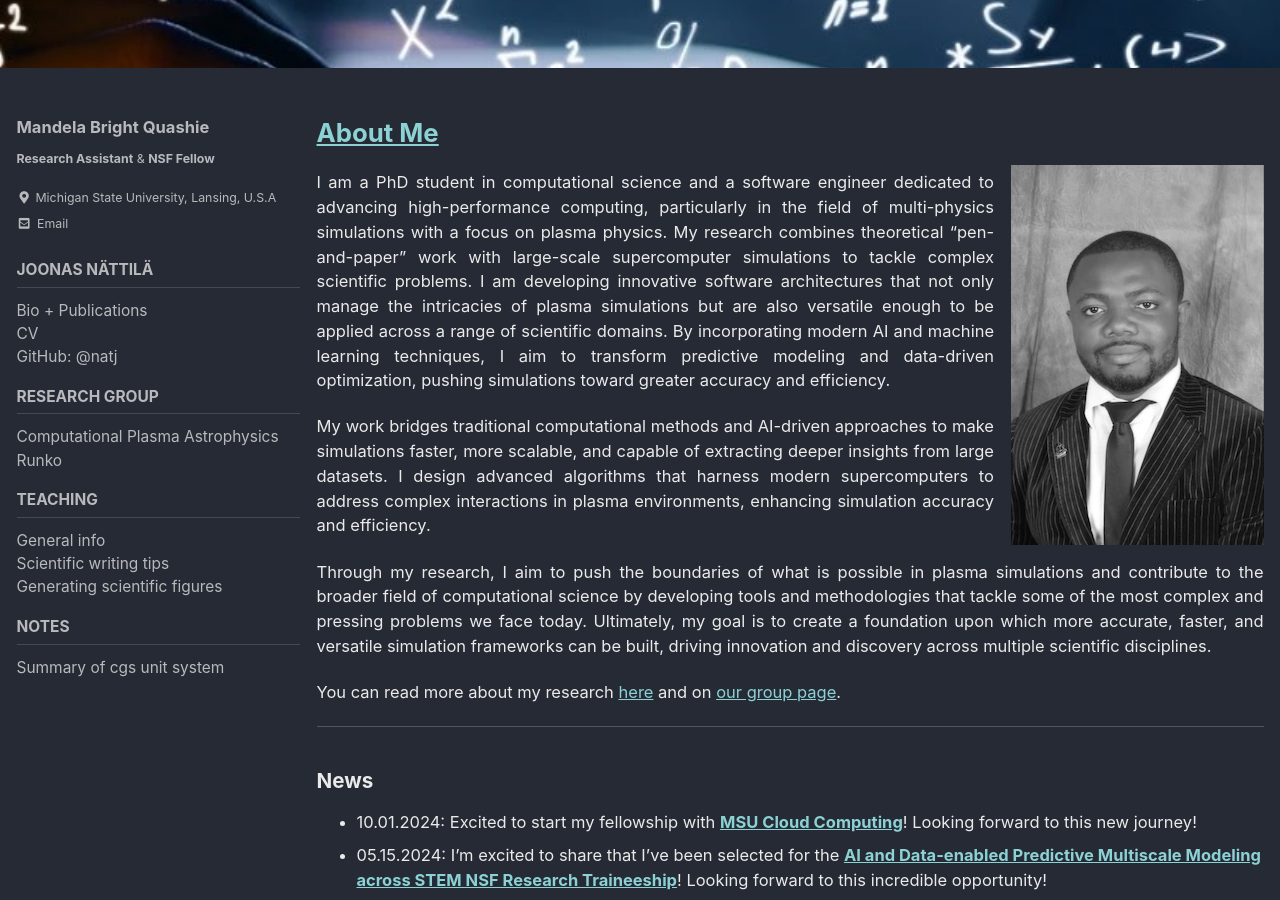
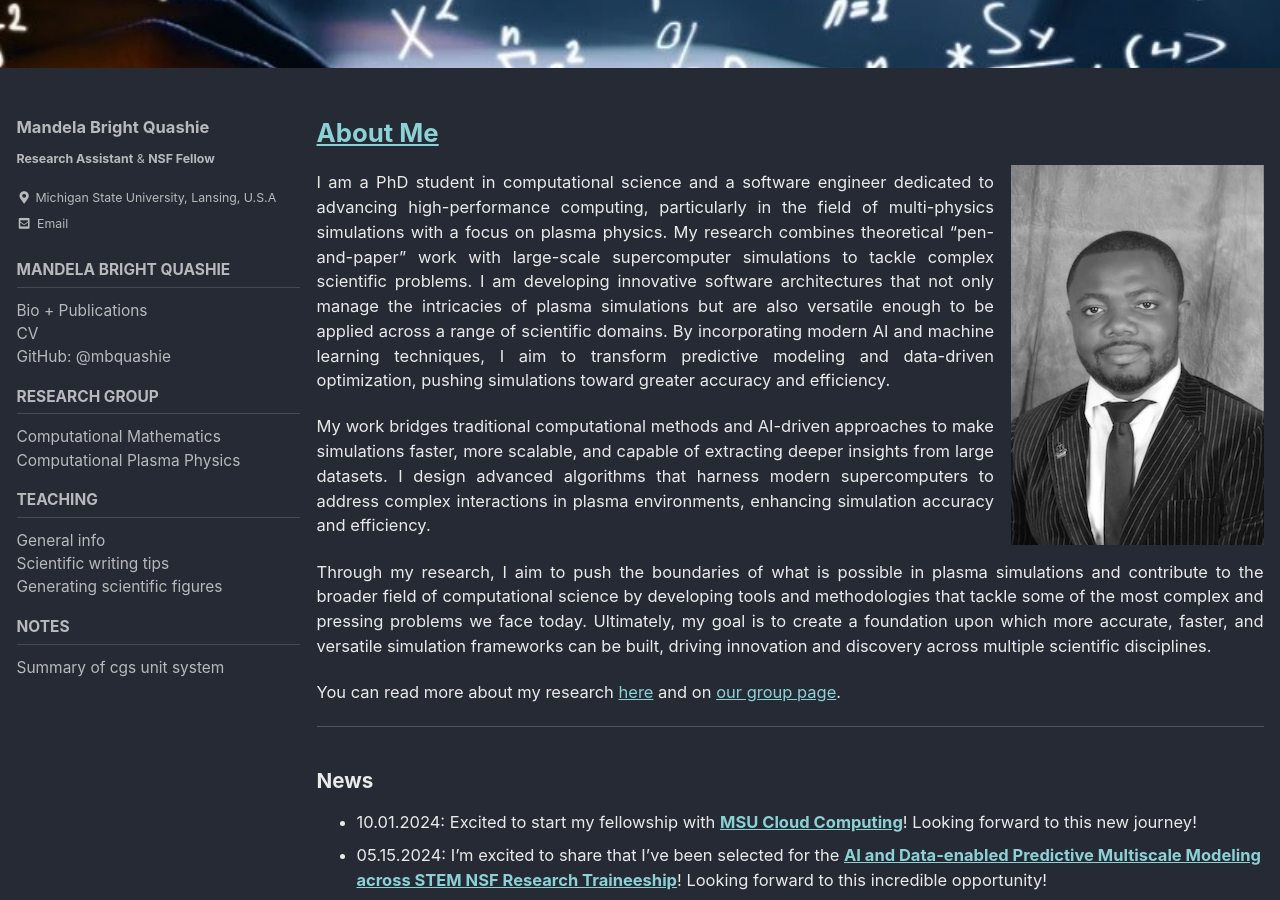
Before and after one commit to mbquashie/mbquashie.github.io, a Jekyll site: the page built from index.md, in a window 1280 px wide and 900 px high, scrolled down 323 px. Built offline with Jekyll 4.4.1, drawn with Linux system fonts in a browser that asks for light colours; cached includes are drawn as plain includes.

Commit message:
Updating Bio

```diff
--- a/_data/navigation.yml
+++ b/_data/navigation.yml
@@ -11,20 +11,20 @@ main:
 
 
 general:
-  - title: Joonas Nättilä
+  - title: Mandela Bright Quashie
     children:
       - title: "Bio + Publications"
         url: /about/
       - title: "CV"
         url: "https://cdn.jsdelivr.net/gh/natj/cv@master/cv_nattila.pdf"
-      - title: "GitHub: @natj"
-        url: "https://github.com/natj"
+      - title: "GitHub: @mbquashie"
+        url: "https://github.com/mbquashie"
   - title: Research Group
     children:
-      - title: "Computational Plasma Astrophysics"
+      - title: "Computational Mathematics"
         url: /group/
-      - title: "Runko"
-        url: https://github.com/natj/runko
+      - title: "Computational Plasma Physics"
+        url: https://github.com/mbquashie
   - title: Teaching
     children:
       - title: "General info"
```
